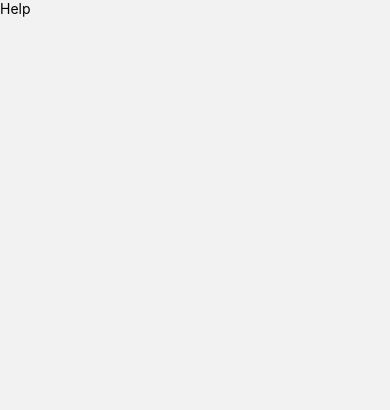
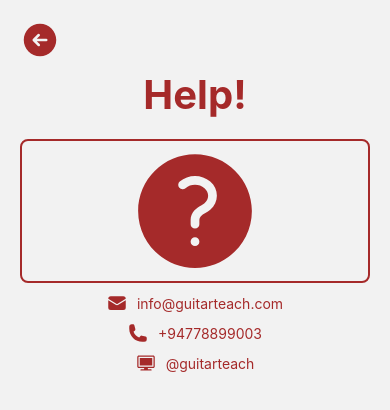
Before and after one commit to wahsandaruwan/simple_guitar_chord_teach_mob_app, a React Native app: screen /Help in a window 390 px wide. Shown: the top 410 px of the page. Built offline with nearby package versions, Linux system fonts and the light colour scheme.

Commit message:
Completed help screen

```diff
--- a/src/screens/About.js
+++ b/src/screens/About.js
@@ -61,7 +61,7 @@ export default function About({ navigation }) {
         >
           <Icons.BookOpenIcon size="140" color="brown" />
         </View>
-        <Text style={{ textAlign: "justify", marginBottom: 10 }}>
+        <Text style={{ textAlign: "center", marginBottom: 10 }}>
           Guitar Teacher App is one and only one mobile application available in
           both Apple App Store and Google Play Store that teaches all kinds of
           guitar chords with the initial strumming pattern in simple and basic
--- a/src/screens/Help.js
+++ b/src/screens/Help.js
@@ -1,9 +1,111 @@
-import { StyleSheet, Text, View } from "react-native";
-export default function Help() {
+import {
+  SafeAreaView,
+  Text,
+  View,
+  TouchableOpacity,
+  StatusBar,
+} from "react-native";
+
+import * as Icons from "react-native-heroicons/solid";
+
+export default function Help({ navigation }) {
   return (
-    <View>
-      <Text>Help</Text>
-    </View>
+    <SafeAreaView style={{ flex: 1 }}>
+      <StatusBar backgroundColor="brown" />
+      <View
+        style={{
+          flex: 1,
+          justifyContent: "flex-start",
+          alignItems: "flex-start",
+          padding: 20,
+        }}
+      >
+        <View
+          style={{
+            width: "100%",
+            flexDirection: "row",
+            alignItems: "center",
+            justifyContent: "flex-start",
+          }}
+        >
+          <TouchableOpacity onPress={() => navigation.goBack()}>
+            <Icons.ArrowLeftCircleIcon size="40" color="brown" />
+          </TouchableOpacity>
+        </View>
+        <Text
+          style={{
+            width: "100%",
+            fontSize: 40,
+            fontWeight: "bold",
+            marginTop: 10,
+            marginBottom: 20,
+            textAlign: "center",
+            color: "brown",
+          }}
+        >
+          Help!
+        </Text>
+        <View
+          style={{
+            width: "100%",
+            alignItems: "center",
+            marginBottom: 10,
+            borderWidth: 2,
+            borderColor: "brown",
+            borderStyle: "solid",
+            borderRadius: 8,
+          }}
+        >
+          <Icons.QuestionMarkCircleIcon size="140" color="brown" />
+        </View>
+        <View
+          style={{
+            width: "100%",
+            justifyContent: "center",
+            alignItems: "center",
+          }}
+        >
+          <View
+            style={{
+              flexDirection: "row",
+              justifyContent: "flex-start",
+              alignItems: "center",
+              marginBottom: 10,
+            }}
+          >
+            <Icons.EnvelopeIcon size="20" color="brown" />
+            <Text style={{ fontSize: 14, marginLeft: 10, color: "brown" }}>
+              info@guitarteach.com
+            </Text>
+          </View>
+          <View
+            style={{
+              flexDirection: "row",
+              justifyContent: "flex-start",
+              alignItems: "center",
+              marginBottom: 10,
+            }}
+          >
+            <Icons.PhoneIcon size="20" color="brown" />
+            <Text style={{ fontSize: 14, marginLeft: 10, color: "brown" }}>
+              +94778899003
+            </Text>
+          </View>
+          <View
+            style={{
+              flexDirection: "row",
+              justifyContent: "flex-start",
+              alignItems: "center",
+              marginBottom: 10,
+            }}
+          >
+            <Icons.TvIcon size="20" color="brown" />
+            <Text style={{ fontSize: 14, marginLeft: 10, color: "brown" }}>
+              @guitarteach
+            </Text>
+          </View>
+        </View>
+      </View>
+    </SafeAreaView>
   );
 }
-const styles = StyleSheet.create({});
--- a/src/screens/Home.js
+++ b/src/screens/Home.js
@@ -93,7 +93,7 @@ export default function Home({ navigation }) {
             }}
             onPress={() => navigation.navigate("About")}
           >
-            <Icons.CubeIcon size="40" color="white" />
+            <Icons.ClipboardDocumentCheckIcon size="40" color="white" />
           </TouchableOpacity>
         </View>
         <ScrollView
```
